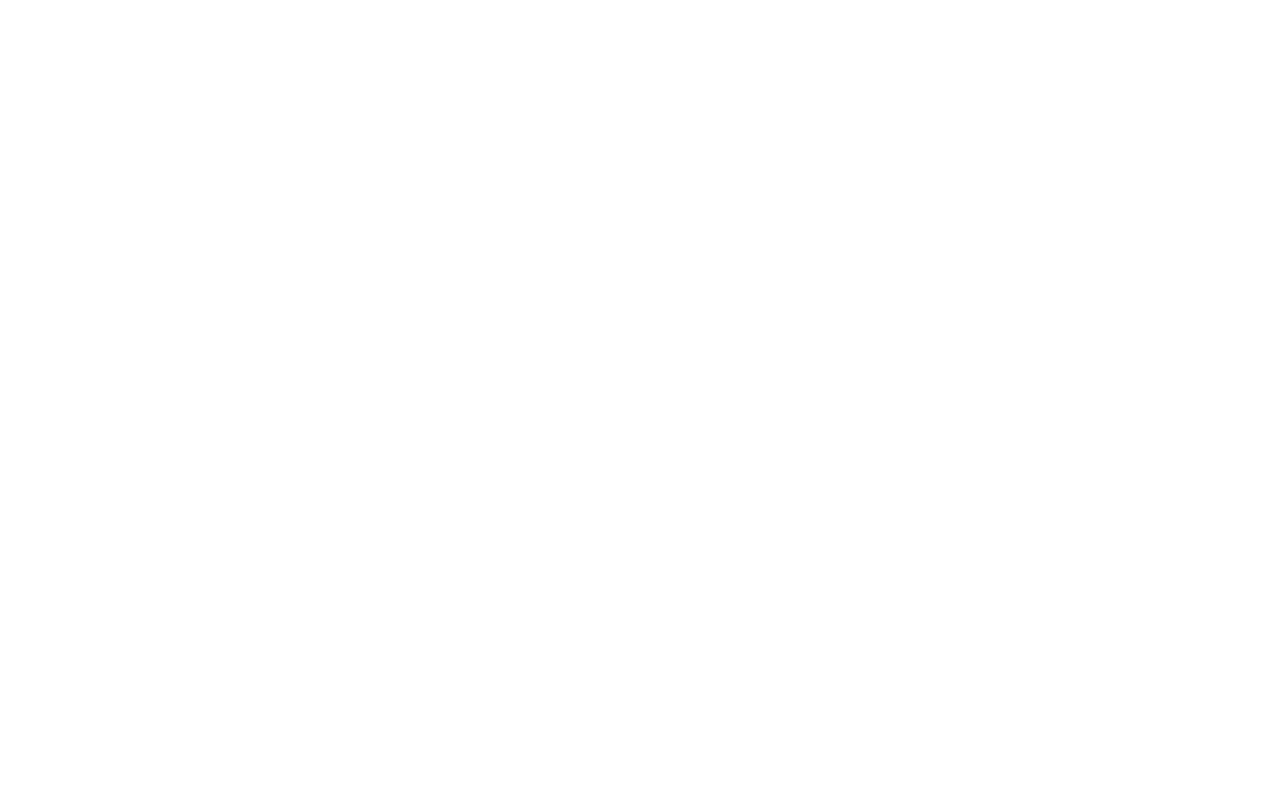
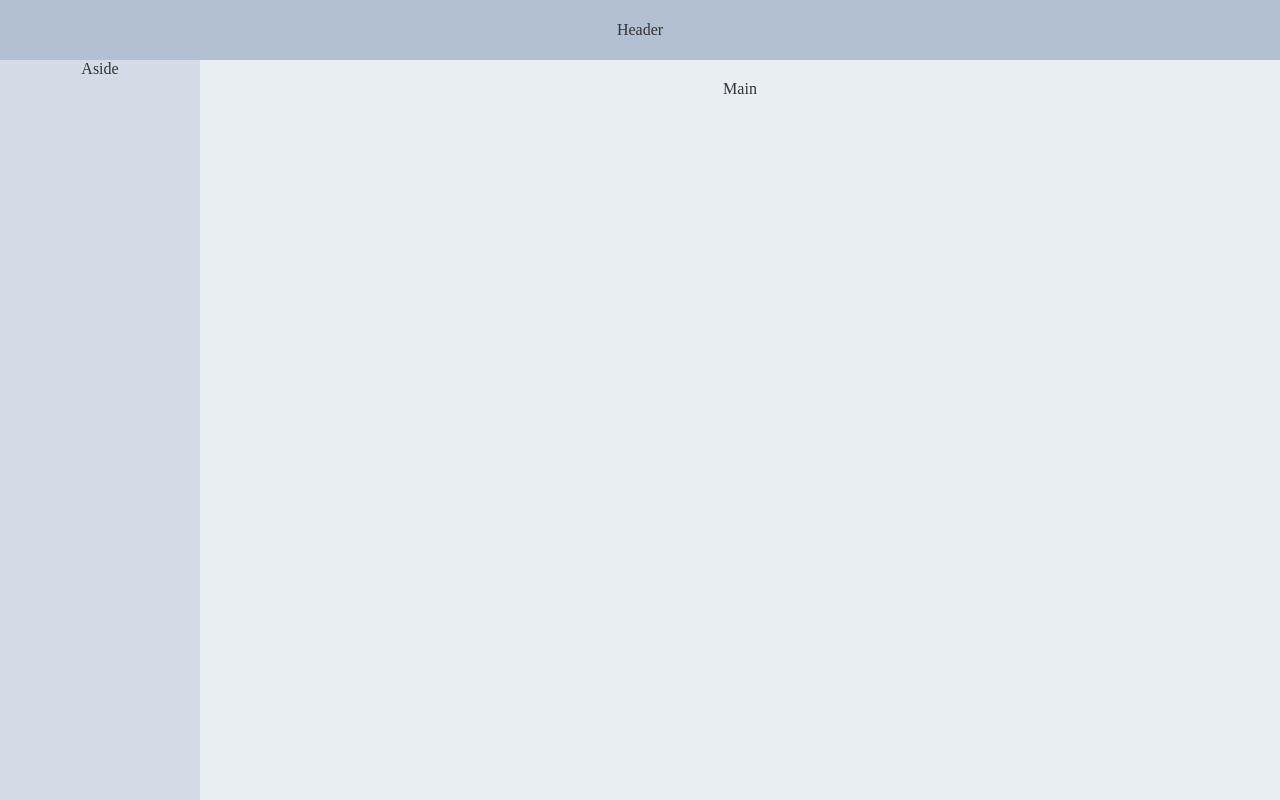
Before and after one commit to hualong5824/goodsback, a Vue app: page / in a window 1280 px wide. Built offline with nearby package versions, Linux system fonts and the light colour scheme.

Commit message:
登录页完成，首页简单布局完成

```diff
--- a/package.json
+++ b/package.json
@@ -13,6 +13,7 @@
     "build": "node build/build.js"
   },
   "dependencies": {
+    "axios": "^0.19.0",
     "element-ui": "^2.10.1",
     "vue": "^2.5.2",
     "vue-router": "^3.0.1"
--- a/src/main.js
+++ b/src/main.js
@@ -3,11 +3,15 @@
 import Vue from 'vue'
 import App from './App'
 import router from './router'
+// ElementUI
 import ElementUI from 'element-ui';
 import 'element-ui/lib/theme-chalk/index.css';
 import '@/assets/css/index.css'
+//引入自己封装的axios
+import axios from '@/myPuigIn/myhttp'
 Vue.config.productionTip = false
 Vue.use(ElementUI);
+Vue.use(axios);
 /* eslint-disable no-new */
 new Vue({
   el: '#app',
--- /dev/null
+++ b/src/myPuigIn/myhttp.js
@@ -0,0 +1,9 @@
+import axios from 'axios'
+const myPlugIn = {}
+
+myPlugIn.install = function(Vue) {
+	axios.defaults.baseURL = 'http://localhost:8888/api/private/v1/';
+	Vue.prototype.axios = axios
+}
+
+export default myPlugIn
--- /dev/null
+++ b/src/views/home.vue
@@ -0,0 +1,40 @@
+<template>
+	<el-container>
+  <el-header>Header</el-header>
+  <el-container>
+    <el-aside width="200px">Aside</el-aside>
+    <el-main>Main</el-main>
+  </el-container>
+</el-container>
+</template>
+
+<script>
+</script>
+
+<style>
+	.el-container{
+		height: 100%;
+	}
+	  .el-header, .el-footer {
+    background-color: #B3C0D1;
+    color: #333;
+    text-align: center;
+    line-height: 60px;
+  }
+
+  .el-aside {
+    background-color: #D3DCE6;
+    color: #333;
+    text-align: center;
+
+  }
+
+  .el-main {
+    background-color: #E9EEF3;
+    color: #333;
+    text-align: center;
+
+  }
+
+
+</style>
--- a/src/views/login.vue
+++ b/src/views/login.vue
@@ -3,17 +3,56 @@
 		<el-form label-width="80px" class="login-form" label-position="top">
 			<h2>用户登录</h2>
 			<el-form-item label="账号">
-				<el-input></el-input>
+				<el-input  v-model="fromData.user"></el-input>
 			</el-form-item>
-			<el-form-item label="密码">
-				<el-input></el-input>
+			<el-form-item label="密码" >
+				<el-input v-model="fromData.password"></el-input>
 			</el-form-item>
-		 <el-button type="primary" class="login-box-btn">登录</el-button>
+
+		 <el-button type="primary" class="login-box-btn" @click="loginBtn">登录</el-button>
 		</el-form>
-
 	</div>
 </template>
 <script>
+	export default {
+		data(){
+			return{
+				fromData:{
+					user:'',
+					password:''
+				}
+			}
+		},
+		methods:{
+
+			loginBtn(){
+				this.axios.
+				post('login',{
+					username:this.fromData.user,
+					password:this.fromData.password,
+				})
+				.then((res)=>{
+					console.log(res.data)
+					var {meta:{msg,status}} =res.data
+					// var {data:{email,id,mobile,rid,token,username}} =res.data
+					if(status==200){
+						// 登录成功
+						this.$message.success(msg)
+						sessionStorage.setItem('token',res.data.data.token)
+						}else{
+							// 登陆失败
+							this.$message.error(msg)
+
+						}
+					console.log()
+				})
+				.catch((err)=>{
+					console.log(err)
+				})
+
+			}
+		}
+	}
 </script>
 <style>
 	.login-form{
```
Also changed, not shown: src/router/index.js (+6 -1 lines), 1 other file (tests, documents, lock files or other folders).
